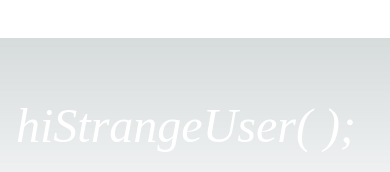
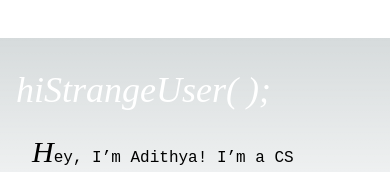
Before and after one commit to adithya1770/project-pathways, a Next.js app: page / in a window 390 px wide. Shown: the part 186-358 px from the top of the page. Built offline with nearby package versions, Linux system fonts and the light colour scheme.

Commit message:
issues in proj.

```diff
--- a/src/app/main/app/page.jsx
+++ b/src/app/main/app/page.jsx
@@ -29,7 +29,7 @@ const Page = () => {
 
   return (
     <div className="flex flex-wrap justify-center">
-      <link rel="stylesheet" href="https://fonts.googleapis.com/css2?family=Material+Symbols+Outlined:opsz,wght,FILL,GRAD@48,400,0,0&display=optional" />
+      <link rel="stylesheet" href="https://fonts.googleapis.com/css2?family=Material+Symbols+Outlined:opsz,wght,FILL,GRAD@48,400,0,0" />
       {repos.map((repo) => (
         <div key={repo.id} className='ibm-plex-mono-medium lg:h-72 lg:w-110 grad lg:ml-10 bg-white m-4 rounded-xl shadow-md hover:border-cyan-400'>
           <p className='ibm-plex-mono-medium text-3xl lg:ml-2 lg:mt-4 ml-2 text-black font-extrabold'>{repo.name}</p>
--- a/src/app/main/iot/page.jsx
+++ b/src/app/main/iot/page.jsx
@@ -29,7 +29,7 @@ const Page = () => {
 
   return (
     <div className="flex flex-wrap justify-center">
-      <link rel="stylesheet" href="https://fonts.googleapis.com/css2?family=Material+Symbols+Outlined:opsz,wght,FILL,GRAD@48,400,0,0&display=optional" />
+      <link rel="stylesheet" href="https://fonts.googleapis.com/css2?family=Material+Symbols+Outlined:opsz,wght,FILL,GRAD@48,400,0,0" />
       {repos.map((repo) => (
         <div key={repo.id} className='ibm-plex-mono-medium lg:h-72 lg:w-110 grad lg:ml-10 bg-white m-4 rounded-xl shadow-md hover:border-cyan-400'>
           <p className='ibm-plex-mono-medium text-3xl lg:ml-2 lg:mt-4 ml-2 text-black font-extrabold'>{repo.name}</p>
--- a/src/app/main/web/page.jsx
+++ b/src/app/main/web/page.jsx
@@ -32,7 +32,7 @@ const Page = () => {
 
   return (
     <div className="flex flex-wrap justify-center">
-      <link rel="stylesheet" href="https://fonts.googleapis.com/css2?family=Material+Symbols+Outlined:opsz,wght,FILL,GRAD@48,400,0,0&display=optional" />
+      <link rel="stylesheet" href="https://fonts.googleapis.com/css2?family=Material+Symbols+Outlined:opsz,wght,FILL,GRAD@48,400,0,0" />
       {repos.map((repo) => (
         <div key={repo.id} className='ibm-plex-mono-medium lg:h-72 lg:w-110 grad lg:ml-10 bg-white m-4 rounded-xl shadow-md hover:border-cyan-400'>
           <p className='ibm-plex-mono-medium text-3xl lg:ml-2 lg:mt-4 ml-2 text-black font-extrabold'>{repo.name}</p>
--- a/src/app/photos/page.jsx
+++ b/src/app/photos/page.jsx
@@ -4,7 +4,7 @@ import Image from 'next/image'
 const page = () => {
   return (
     <div>
-      <link rel="stylesheet" href="https://fonts.googleapis.com/css2?family=Material+Symbols+Outlined:opsz,wght,FILL,GRAD@48,400,0,0&display=optional" />
+      <link rel="stylesheet" href="https://fonts.googleapis.com/css2?family=Material+Symbols+Outlined:opsz,wght,FILL,GRAD@48,400,0,0" />
       <Image
       src="https://github.com/adithya1770/embedded-with-pi/raw/main/raspy1.jpeg"
       width={500}
--- a/src/components/titleBar.jsx
+++ b/src/components/titleBar.jsx
@@ -9,9 +9,9 @@ const TitleBar = () => {
   const toggleDropDown = () => setisOpen(!isOpen);
   return (
     <main>
-      <link rel="stylesheet" href="https://fonts.googleapis.com/css2?family=Material+Symbols+Outlined:opsz,wght,FILL,GRAD@48,400,0,0&display=optional" />
-      <link rel="stylesheet" href="https://fonts.googleapis.com/css2?family=Material+Symbols+Outlined:opsz,wght,FILL,GRAD@48,400,0,0&display=optional" />
-      <link rel="stylesheet" href="https://fonts.googleapis.com/css2?family=Material+Symbols+Outlined:opsz,wght,FILL,GRAD@48,700,0,200&display=optional" />
+      <link rel="stylesheet" href="https://fonts.googleapis.com/css2?family=Material+Symbols+Outlined:opsz,wght,FILL,GRAD@48,400,0,0" />
+      <link rel="stylesheet" href="https://fonts.googleapis.com/css2?family=Material+Symbols+Outlined:opsz,wght,FILL,GRAD@48,400,0,0" />
+      <link rel="stylesheet" href="https://fonts.googleapis.com/css2?family=Material+Symbols+Outlined:opsz,wght,FILL,GRAD@48,700,0,200" />
       <div className='h-44 w-full bg-white'>
         <p className='lg:text-7xl text-5xl ibm-plex-mono-medium tracking-wide text-black lg:pt-12 lg:pl-10 pt-9 lg:mt-0 mt-12 pl-4'>Adithya's Dev Journal</p>
       </div>
@@ -35,8 +35,8 @@ const TitleBar = () => {
       height={80}
       className='fixed lg:absolute lg:right-44 lg:top-12 bottom-4 right-8 rounded-3xl text-white'
       /></a>
-      <p className='text-white lg:text-8xl eb-garamond-400 absolute lg:top-72 lg:left-64 text-5xl top-72 left-4'>hiStrangeUser( );</p>
-      <p className='ibm-plex-mono-medium lg:mt-64 lg:m-64 lg:mb-0 lg:sticky absolute top-80 m-8'><strong className='text-3xl eb-garamond-400'>H</strong>ey, I’m Adithya! I’m a CS student and a programmer in training. I’ve built an indie music app and a farmers portal—kind of like the “I’ll do it myself” meme, but with code. Right now, I’m diving into web development and app development. I’m also working on a personal website to share my coding journey. <a className="underline italic text-2xl font-bold" href="/main">Travel With Me!</a></p>
+      <p className='text-white lg:text-8xl eb-garamond-400 absolute lg:top-72 lg:left-64 text-4xl top-64 left-4'>hiStrangeUser( );</p>
+      <p className='ibm-plex-mono-medium lg:mt-64 lg:m-64 lg:mb-0 lg:sticky absolute top-72 m-8'><strong className='text-3xl eb-garamond-400'>H</strong>ey, I’m Adithya! I’m a CS student and a programmer in training. I’ve built an indie music app and a farmers portal—kind of like the “I’ll do it myself” meme, but with code. Right now, I’m diving into web development and app development. I’m also working on a personal website to share my coding journey. <a className="underline italic text-2xl font-bold" href="/main">Travel With Me!</a></p>
       <footer className='absolute lg:left-162 lg:bottom-10 bottom-2'>
           <a href="mailto:adithyaps929@gmail.com?subject=Query I had!"><span className="material-symbols-outlined"><p className='text-5xl lg:m-4 lg:mb-0 ml-4 m-2'>mail</p></span></a>
           <a href=""><span className="material-symbols-outlined"><p className='text-5xl lg:m-4 lg:mb-0 m-2'>forum</p></span></a>
```
